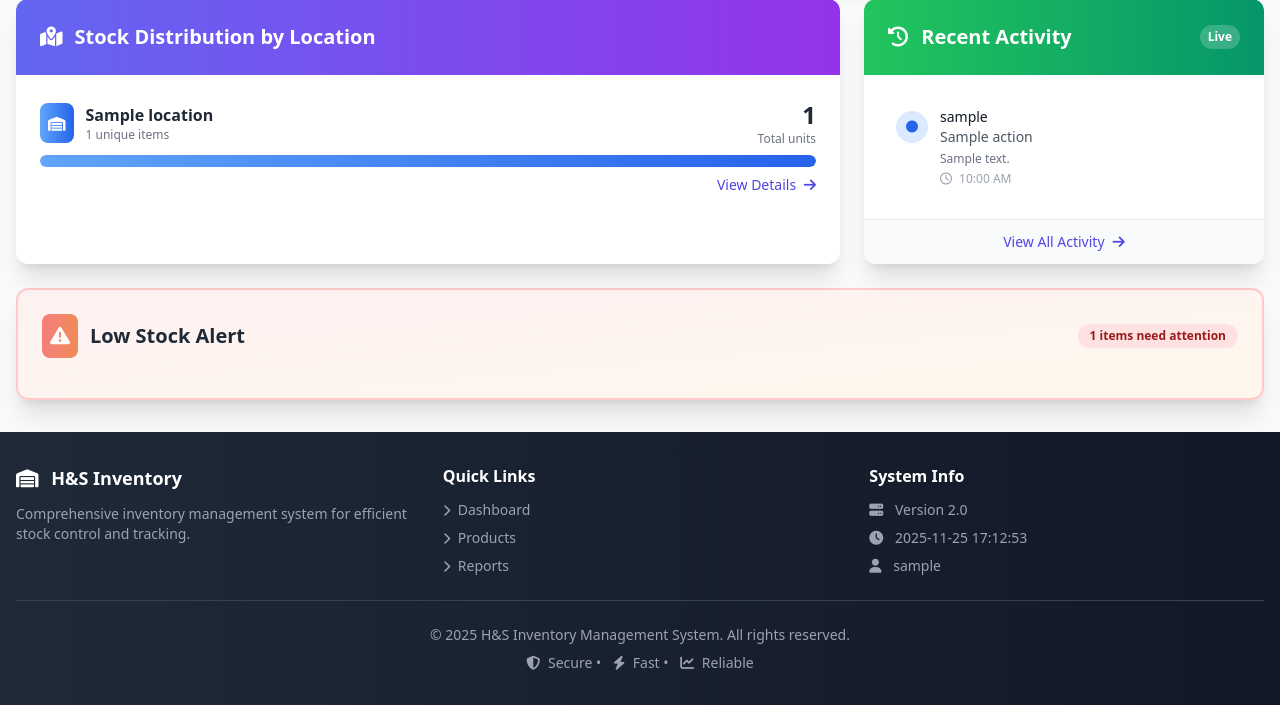
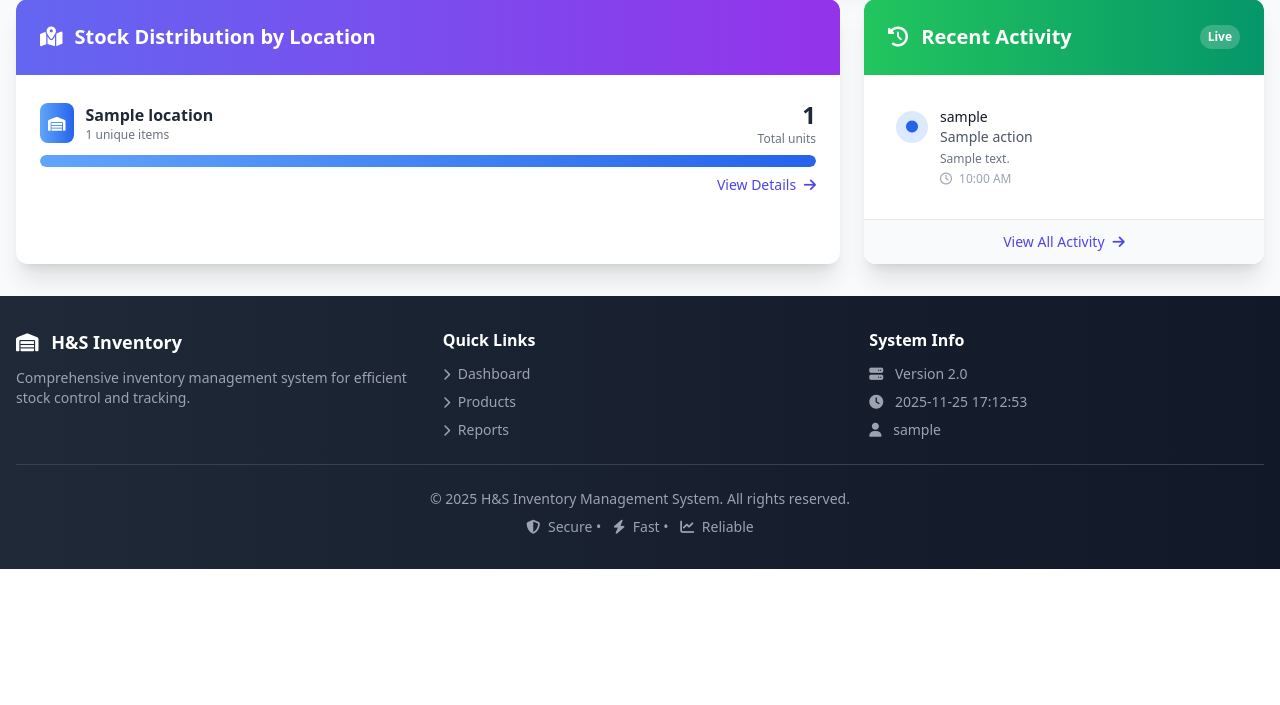
Before and after one commit to bastolasuraj/handsims, a PHP site: the page made by app/views/dashboard/index.php in a window 1280 px wide. Shown: the part 567-1272 px from the top of the page. After the commit the page ends 1136 px from the top, so only its background shows below. Run offline with PHP 8.4, Linux system fonts and the light colour scheme; the visitor is signed in with stand-in values (Sample User, id 1); the template is opened without the code that fills it: most values are stand-ins (such as "Sample title", 1, 10 or a date in 2020); some libraries are stand-ins or nearby versions.

Commit message:
Remove low stock alert section from dashboard

```diff
--- a/app/views/dashboard/index.php
+++ b/app/views/dashboard/index.php
@@ -270,54 +270,6 @@
         </div>
     </div>
 
-    <!-- Low Stock Alert Section -->
-    <?php if (count($low_stock_items) > 0) : ?>
-    <div class="bg-gradient-to-br from-red-50 to-orange-50 rounded-xl shadow-xl p-6 border-2 border-red-200 slide-up" style="animation-delay: 0.7s">
-        <div class="flex items-center justify-between mb-4">
-            <h2 class="text-xl font-bold text-gray-800 flex items-center">
-                <div class="bg-gradient-to-r from-red-500 to-orange-600 p-2 rounded-lg mr-3 animate-pulse">
-                    <i class="fas fa-exclamation-triangle text-white"></i>
-                </div>
-                Low Stock Alert
-            </h2>
-            <span class="bg-red-100 text-red-800 text-xs font-semibold px-3 py-1 rounded-full">
-                <?php echo count($low_stock_items); ?> items need attention
-            </span>
-        </div>
-        <div class="grid grid-cols-1 md:grid-cols-2 lg:grid-cols-3 gap-4">
-            <?php foreach (array_slice($low_stock_items, 0, 6) as $item) : ?>
-            <div class="bg-white rounded-lg p-4 border border-red-200 hover:shadow-lg transition-all duration-300 hover:-translate-y-1">
-                <div class="flex items-center justify-between mb-2">
-                    <h4 class="font-semibold text-gray-800 text-sm"><?php echo htmlspecialchars($item['part_number']); ?></h4>
-                    <span class="bg-red-100 text-red-800 text-xs font-bold px-2 py-1 rounded">
-                        <?php echo $item['quantity']; ?> left
-                    </span>
-                </div>
-                <p class="text-xs text-gray-600 mb-1">
-                    <i class="fas fa-warehouse mr-1"></i> <?php echo htmlspecialchars($item['location_name']); ?>
-                </p>
-                <p class="text-xs text-gray-500">
-                    Min: <?php echo $item['low_stock_threshold']; ?> units
-                </p>
-                <div class="mt-3 flex justify-end">
-                    <a href="<?php echo APP_URL; ?>/stock/add?product_id=<?php echo $item['product_id']; ?>&location_id=<?php echo $item['location_id']; ?>&size_id=<?php echo $item['size_id']; ?>"
-                       class="text-xs bg-gradient-to-r from-green-500 to-emerald-600 text-white px-3 py-1 rounded-full hover:shadow-md transition-all">
-                        <i class="fas fa-plus mr-1"></i> Restock
-                    </a>
-                </div>
-            </div>
-            <?php endforeach; ?>
-        </div>
-        <?php if (count($low_stock_items) > 6) : ?>
-        <div class="mt-4 text-center">
-            <a href="<?php echo APP_URL; ?>/reports/generate?report_type=low_stock&format=csv"
-               class="text-sm font-medium text-red-600 hover:text-red-700">
-                View all <?php echo count($low_stock_items); ?> low stock items <i class="fas fa-arrow-right ml-1"></i>
-            </a>
-        </div>
-        <?php endif; ?>
-    </div>
-    <?php endif; ?>
 </div>
 
 <style>
```
Also changed, not shown: app/Controllers/DashboardController.php (+1 -21 lines).
